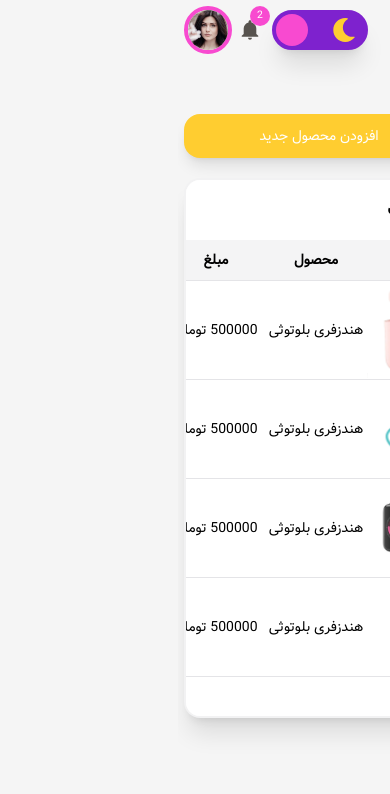
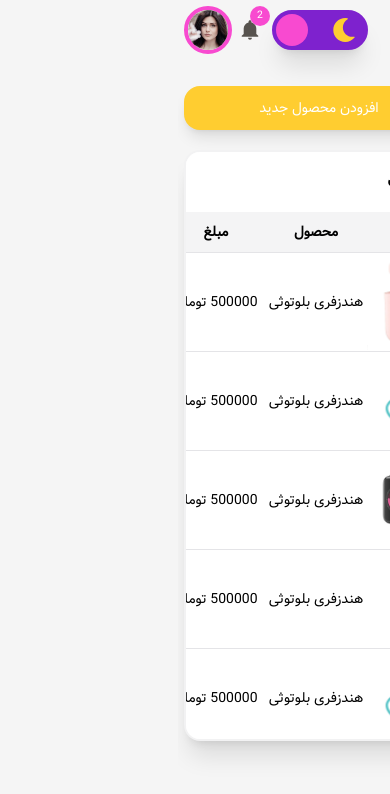
Before and after one commit to naziwebdev/cms-front, a React (Vite) app: page /products in a window 390 px wide. Shown: the top 794 px of the page. Built offline with nearby package versions, Linux system fonts and the light colour scheme.

Commit message:
Fix responsive product pg

```diff
--- a/src/components/Header.tsx
+++ b/src/components/Header.tsx
@@ -18,7 +18,7 @@ export default function Header() {
 
 
   return (
-    <div className='flex justify-end sm:justify-between items-center lg:p-2.5 gap-x-4 mb-5'>
+    <div className='flex justify-end sm:justify-between items-center  lg:p-2.5 gap-x-4 mb-8 xl:mb-5'>
       <h1 className="hidden sm:flex text-base md:text-lg lg:text-xl font-bold text-gray-600">
         به داشبورد خوش آمدید !
       </h1>
--- a/src/components/Sidebar.tsx
+++ b/src/components/Sidebar.tsx
@@ -10,7 +10,7 @@ import { FaMoneyCheckAlt } from "react-icons/fa";
 
 import { FaTasks } from "react-icons/fa";
 import { MdNoteAlt } from "react-icons/md";
-import { IoMdMail } from "react-icons/io";
+// import { IoMdMail } from "react-icons/io";
 import { BsFillCalendar2DateFill } from "react-icons/bs";
 import { useState } from "react";
 
@@ -124,7 +124,7 @@ export default function Sidebar() {
             <span className={`${toggle ? 'flex' : 'hidden'} text-lg`}>یادداشت ها</span>
           </Link>
         </li>
-        <li className={`relative w-full rounded-tr-[30px] rounded-br-[30px] text-white
+        {/* <li className={`relative w-full rounded-tr-[30px] rounded-br-[30px] text-white
         hover:text-primary-p hover:bg-secondery shape p-3
         ${currentLink == 'mail' && 'bg-secondery activeNav !text-primary-p '}`}
           onClick={() => setCurrentLink('mail')}>
@@ -132,7 +132,7 @@ export default function Sidebar() {
             <span className=""><IoMdMail /></span>
             <span className={`${toggle ? 'flex' : 'hidden'} text-lg`}>ایمیل</span>
           </Link>
-        </li>
+        </li> */}
         <li className={`relative w-full rounded-tr-[30px] rounded-br-[30px] text-white
         hover:text-primary-p hover:bg-secondery shape p-3
         ${currentLink == 'calender' && 'bg-secondery activeNav !text-primary-p '}`}
--- a/src/pages/Products.tsx
+++ b/src/pages/Products.tsx
@@ -5,14 +5,14 @@ import { IoMdAddCircle } from "react-icons/io";
 
 export default function Products() {
   return (
-    <div className="flex flex-col items-center justify-center h-[calc(100vh-160px)]">
+    <div className="flex flex-col items-center  xl:h-[calc(100vh-160px)]">
       <div className="self-start w-full xs:w-1/2 md:w-1/3 lg:w-1/4 p-3 xl:p-3.5 mb-5 bg-primary-y rounded-2xl shadow-lg cursor-pointer">
         <h3 className="flex justify-center items-center gap-x-2.5 text-white">
           <IoMdAddCircle className="text-xl md:text-2xl xl:text-3xl" />
           <p className="text-sm md:text-base xl:text-xl text-nowrap">افزودن محصول جدید</p>
         </h3>
       </div>
-      <div className="w-[calc(100vw-90px)] xs:w-[calc(100vw-130px)] h-[64vh] bg-white shadow-xl rounded-2xl border-2 border-zinc-300/30
+      <div className="w-[calc(100vw-90px)] xs:w-[calc(100vw-130px)] h-[70vh] xl:h-[64vh] bg-white shadow-xl rounded-2xl border-2 border-zinc-300/30
       p-4 overflow-auto">
         <h2 className="pb-4 text-xl ">محصولات</h2>
         <table className="w-full text-sm md:text-base">
```
